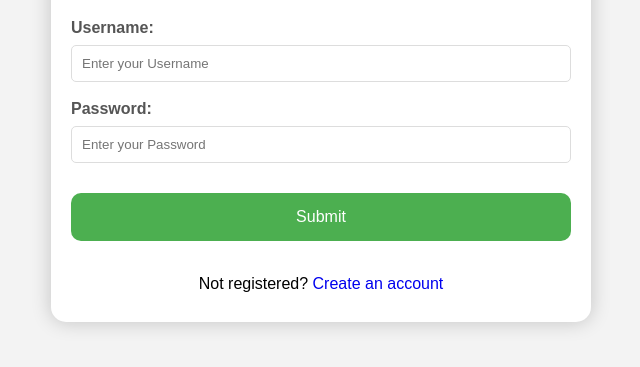
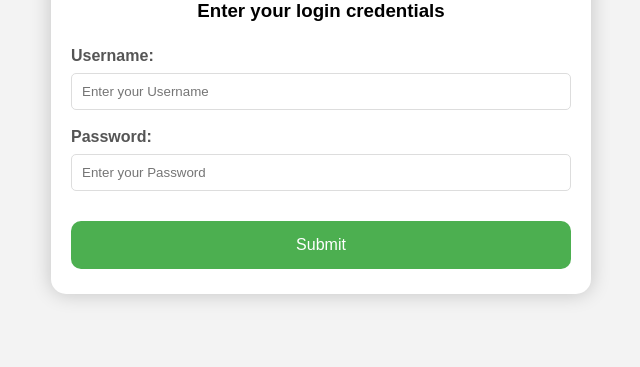
Before and after one commit to aarvatechnologies/online-counselling-System, a plain HTML site: page login.html in a window 1280 px wide. Shown: the part 329-696 px from the top of the page, without its empty margins (319-959 px from the left). Drawn offline with Linux system fonts and the light colour scheme.

Commit message:
Update login.html

```diff
--- a/login.html
+++ b/login.html
@@ -39,10 +39,6 @@
                 <button type="submit">Submit</button>
             </div>
         </form>
-
-        <p>Not registered?
-            <a href="register.html" style="text-decoration: none;">Create an account</a>
-        </p>
     </div>
 </body>
 
```
